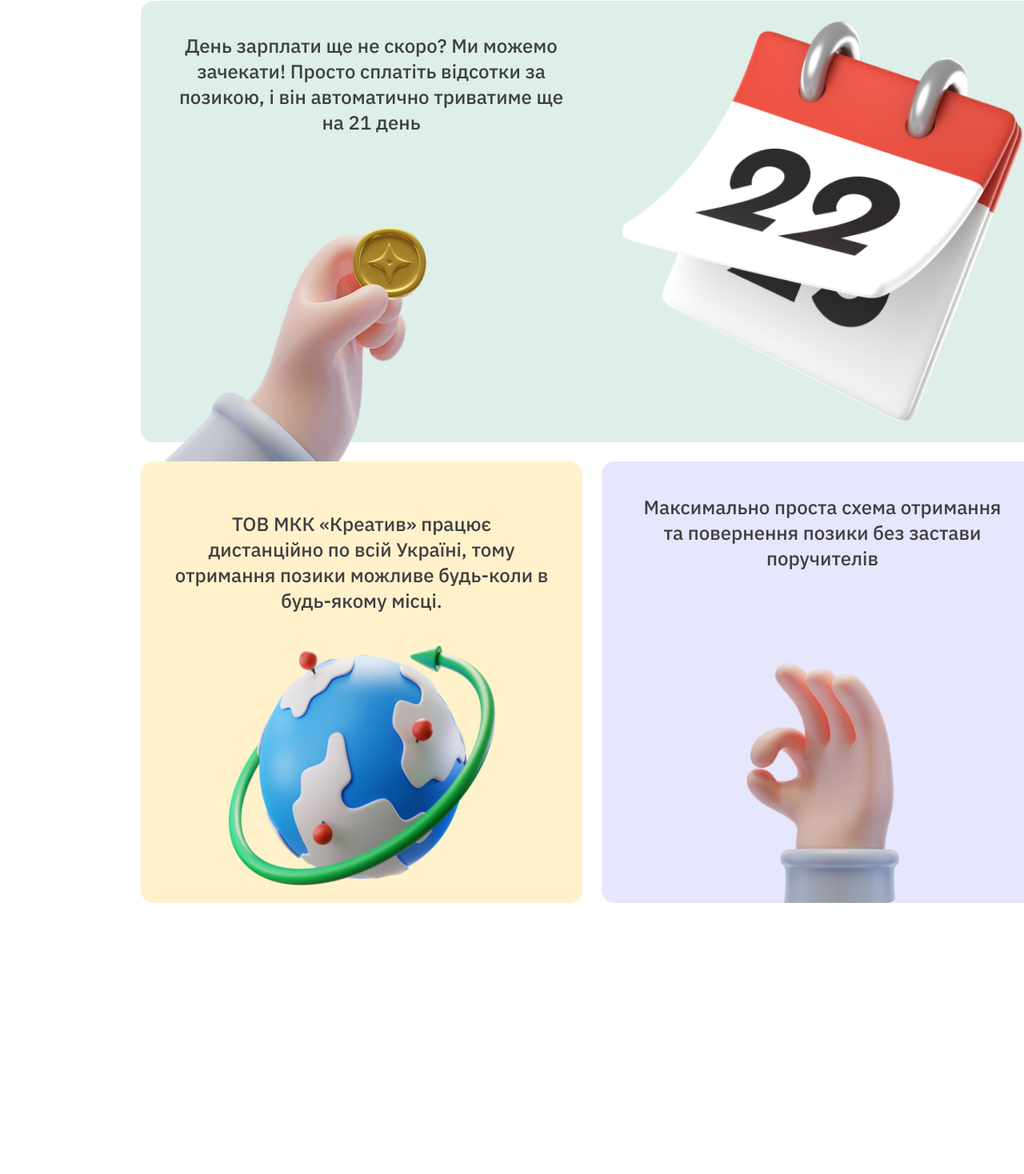
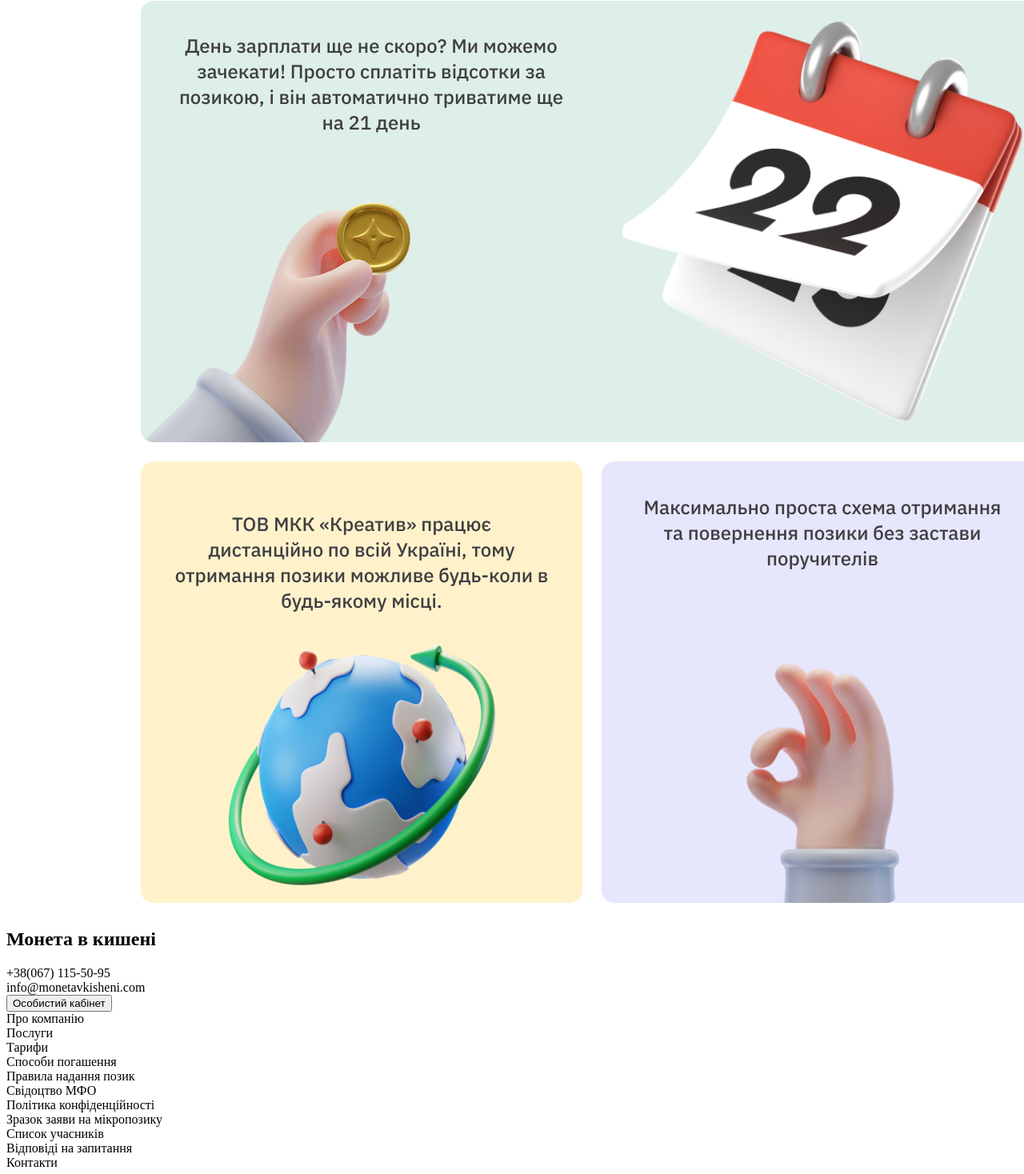
Before and after one commit to SergeyFilchenko/Coin-in-pocket, a React (Create React App) app: page / in a window 1280 px wide. Shown: the part 2344-3812 px from the top of the page at 80% size. Before the commit the page ends 3493 px from the top, so only its background shows below. Built offline with nearby package versions, Linux system fonts and the light colour scheme.

Commit message:
start_footer_section

```diff
--- a/src/App.jsx
+++ b/src/App.jsx
@@ -1,12 +1,14 @@
 import './index.css';
 import Header from './components/Header/Header';
 import About from 'components/About/About';
+import Footer from 'components/Footer/Footer';
 
 export const App = () => {
   return (
     <>
       <Header />
       <About />
+      <Footer />
     </>
   );
 };
--- a/src/components/About/Cards.jsx
+++ b/src/components/About/Cards.jsx
@@ -67,11 +67,7 @@
               День зарплати ще не скоро? Ми можемо зачекати! Просто сплатіть
               відсотки за позикою, і він автоматично триватиме ще на 21 день
             </Description>
-            <Img1
-              src={c6}
-              alt="монетка"
-              style={{ marginTop: '75px', marginLeft: '20px' }}
-            ></Img1>
+            <Img1 src={c6} alt="монетка" style={{ marginTop: '44px' }}></Img1>
           </SixCard>
           <Img1
             src={c61}
--- /dev/null
+++ b/src/components/Footer/Footer.jsx
@@ -0,0 +1,31 @@
+export default function Footer() {
+  return (
+    <div>
+      <div>
+        <ul>
+          <h2>Монета в кишені</h2>
+          <p>+38(067) 115-50-95</p>
+          <p>info@monetavkisheni.com</p>
+          <button>Особистий кабінет</button>
+        </ul>
+        <ul>
+          <li>Про компанію</li>
+          <li>Послуги</li>
+          <li>Тарифи</li>
+          <li>Способи погашення</li>
+        </ul>
+        <ul>
+          <li>Правила надання позик</li>
+          <li>Свідоцтво МФО</li>
+          <li>Політика конфіденційності</li>
+        </ul>
+        <ul>
+          <li>Зразок заяви на мікропозику</li>
+          <li>Список учасників</li>
+          <li>Відповіді на запитання</li>
+          <li>Контакти</li>
+        </ul>
+      </div>
+    </div>
+  );
+}
--- /dev/null
+++ b/src/components/Footer/Footer.styled.jsx
@@ -0,0 +1 @@
+import styled from 'styled-components';
```
